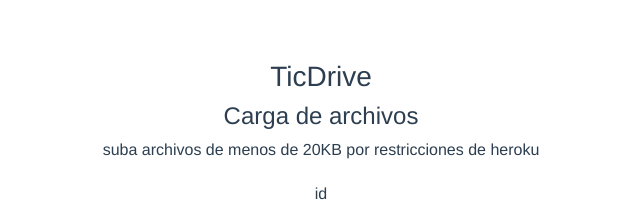
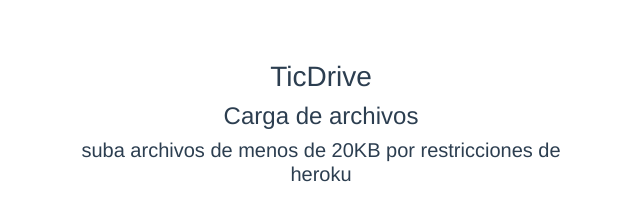
Before and after one commit to ArteInverso/TicDrive-Front-End, a Vue app: page / in a window 1280 px wide. Shown: the top 209 px of the page, without its empty margins (319-959 px from the left). Built offline with nearby package versions, Linux system fonts and the light colour scheme; no server answers; what vue-axios-cors would draw is missing.

Commit message:
aviso peso

```diff
--- a/src/App.vue
+++ b/src/App.vue
@@ -4,7 +4,7 @@
       <div style="margin: 20px">
         <h3>TicDrive</h3>
         <h4>Carga de archivos</h4>
-        <p>suba archivos de menos de 20KB por restricciones de heroku</p>
+        <h5>suba archivos de menos de 20KB por restricciones de heroku</h5>
       </div>
 
       <upload-files></upload-files>
```
